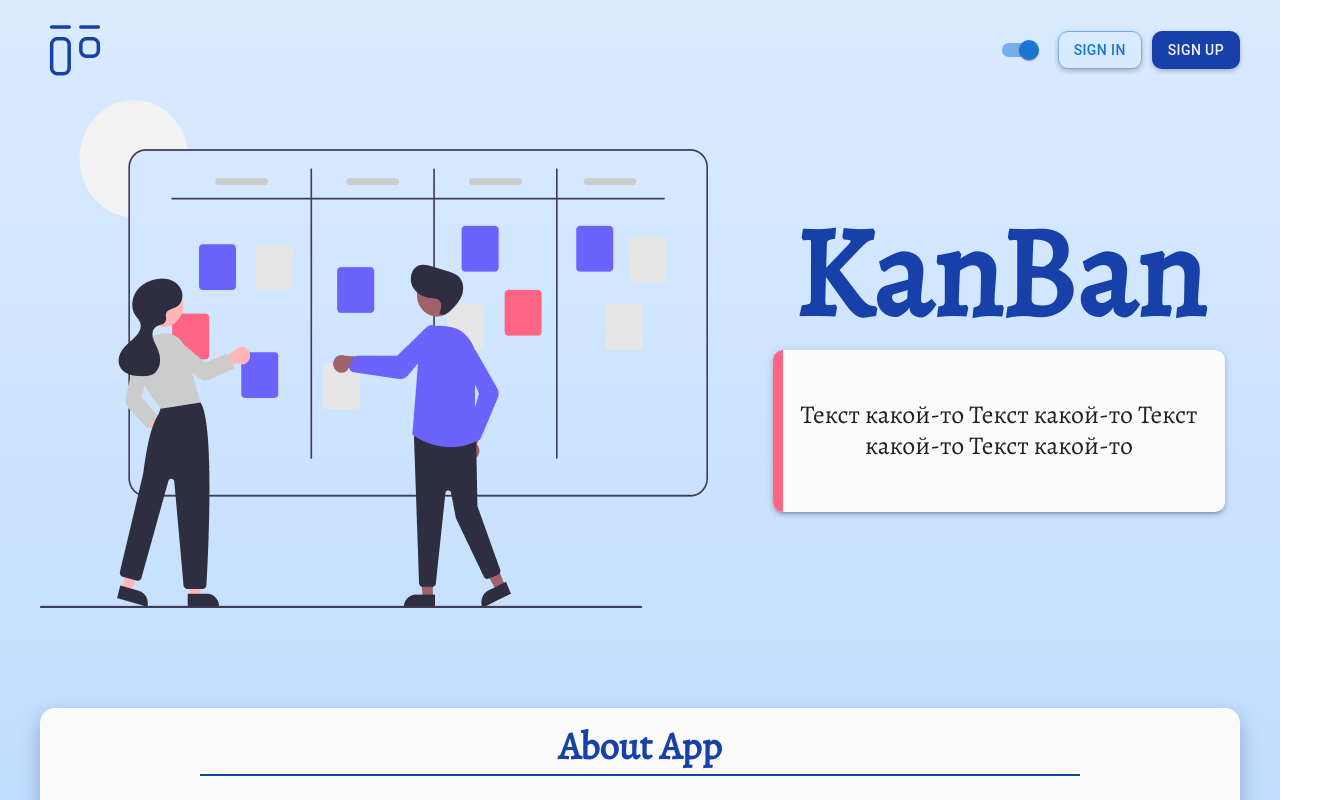
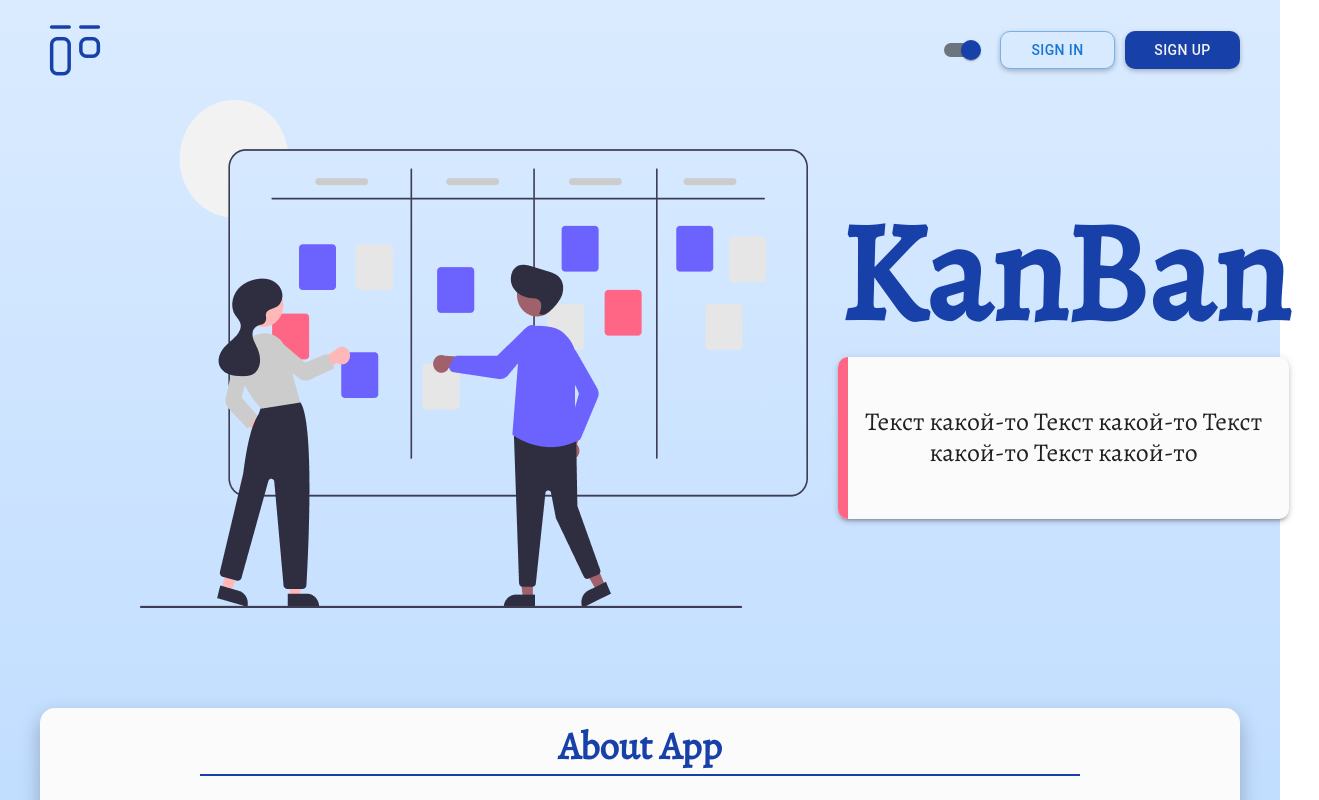
Before and after one commit to Verbena336/project-management-app, a React (Create React App) app in the folder project-management-app/: page / in a window 1280 px wide. Shown: the top 800 px of the page, 1319 px wide, since content can reach past the window. Built offline with nearby package versions, Linux system fonts and the light colour scheme.

Commit message:
feat: update switcher

```diff
--- a/project-management-app/src/components/AppHeader/index.tsx
+++ b/project-management-app/src/components/AppHeader/index.tsx
@@ -5,7 +5,7 @@ import SignUpBtn from 'components/SignUpBtn';
 import MuiButton from '@mui/material/Button';
 import Switch from '@mui/material/Switch';
 
-import { muiSignInBtn } from '../../data/styles';
+import { muiSignInBtn, muiSwitcherStyle } from '../../data/styles';
 
 import styles from './index.module.scss';
 
@@ -22,7 +22,7 @@ const AppHeader = () => {
             <a href="#" className="icon-app-logo"></a>
           </div>
           <div className={control}>
-            <Switch defaultChecked />
+            <Switch defaultChecked color="default" sx={muiSwitcherStyle} />
             <MuiButton aria-label={SignIn} type="submit" variant="outlined" sx={muiSignInBtn}>
               {SignIn}
             </MuiButton>
--- a/project-management-app/src/components/AppMain/index.module.scss
+++ b/project-management-app/src/components/AppMain/index.module.scss
@@ -1,4 +1,5 @@
 .main {
   width: 100%;
   flex: 1 0 auto;
+  margin-bottom: 70px;
 }
--- a/project-management-app/src/data/styles.ts
+++ b/project-management-app/src/data/styles.ts
@@ -11,9 +11,17 @@ export const muiButtonStyle = {
   color: '#F2F2F2',
   boxShadow: '0px 2px 5px rgba(0, 0, 0, 0.25)',
   borderRadius: '10px',
+  width: '115px',
 };
 
 export const muiSignInBtn = {
   boxShadow: '0px 2px 5px rgba(0, 0, 0, 0.25)',
   borderRadius: '10px',
+  width: '115px',
 };
+
+export const muiSwitcherStyle = {
+  '& .MuiSwitch-thumb': {
+    backgroundColor: '#1740A9',
+  },
+};
--- a/project-management-app/src/pages/WelcomePage/components/HeroSection/index.module.scss
+++ b/project-management-app/src/pages/WelcomePage/components/HeroSection/index.module.scss
@@ -1,6 +1,7 @@
 .hero {
+  padding: 0 100px;
   display: flex;
-  gap: 50px;
+  justify-content: space-between;
 }
 
 .img {
@@ -9,19 +10,19 @@
 }
 
 .content {
-  flex: 0 1 50%;
-  padding: 0 15px;
+  flex: 0 0 50%;
+  padding: 0 30px;
   display: flex;
   flex-direction: column;
   text-align: center;
   justify-content: center;
+  align-items: center;
   max-width: 600px;
 }
 
 .title {
-  margin: 0;
   font-family: 'Alegreya';
-  font-size: 128px;
+  font-size: 140px;
 }
 
 .text {
```
